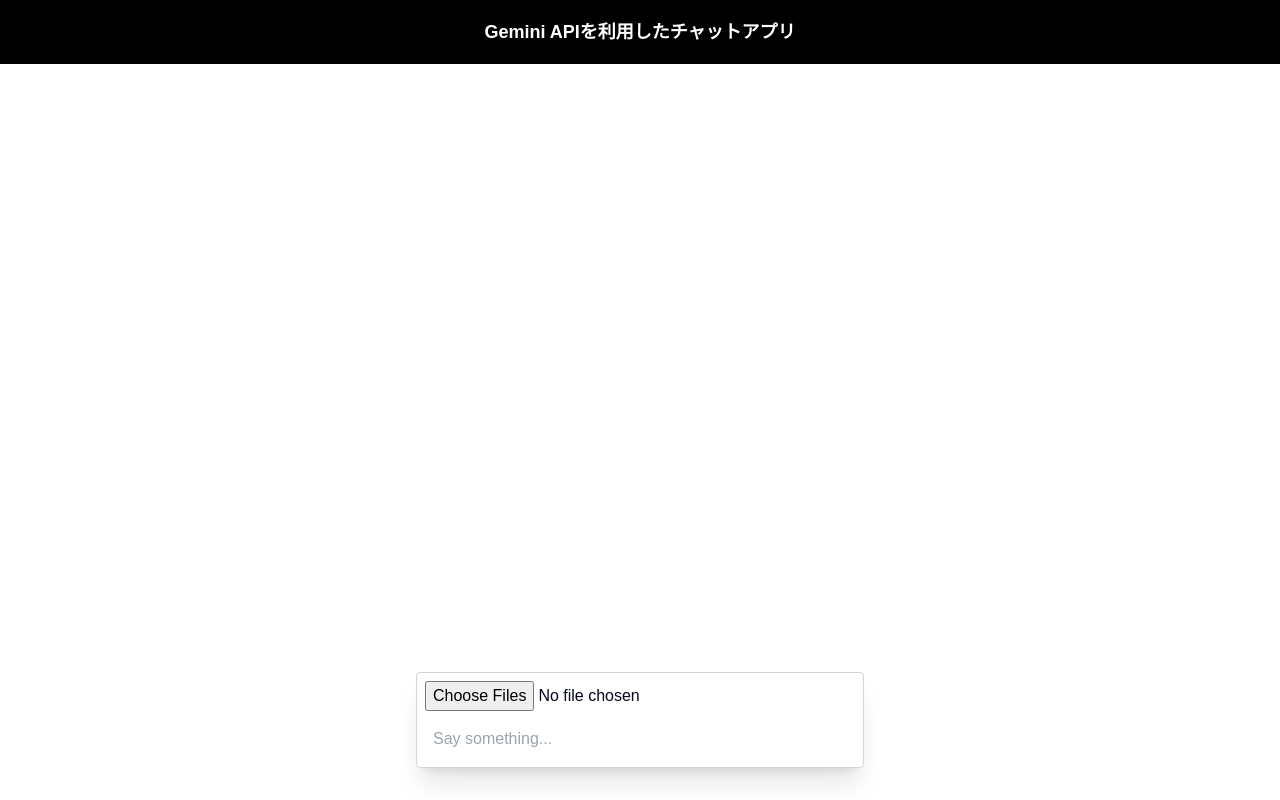
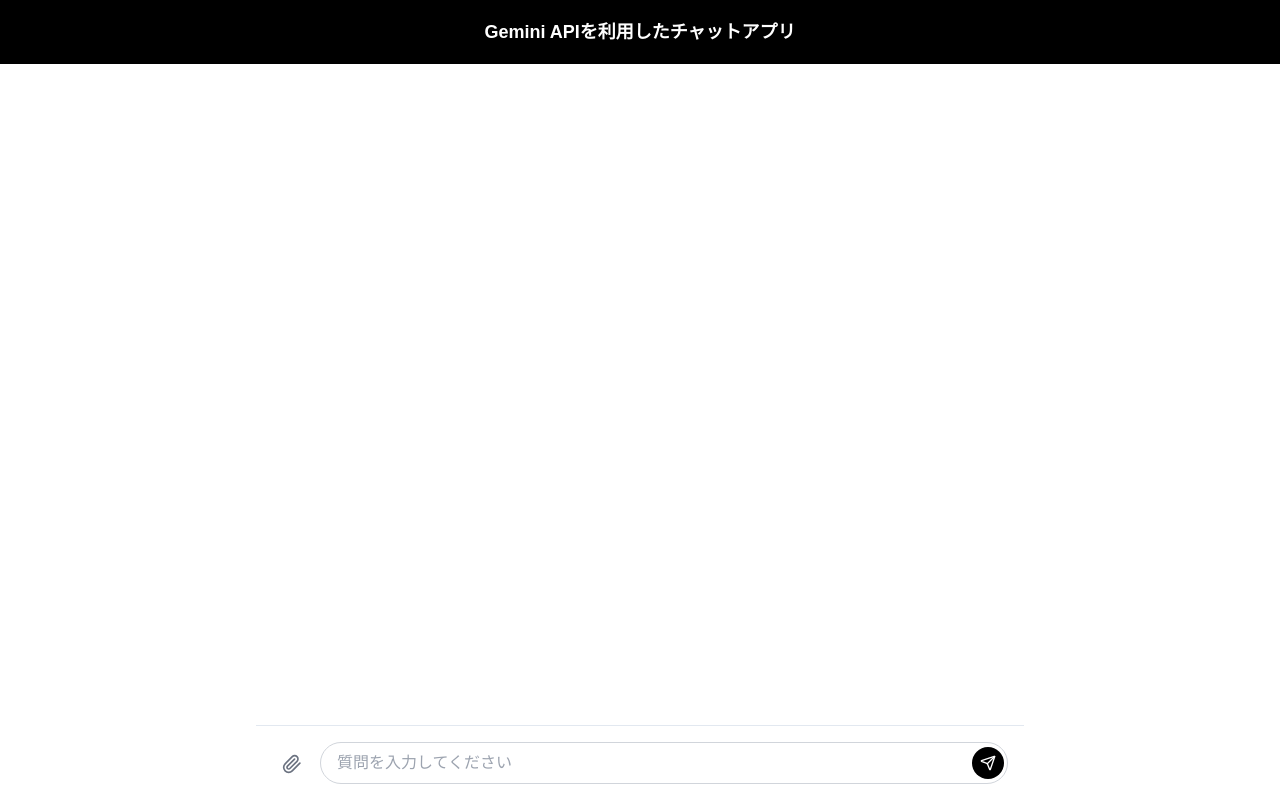
Before and after one commit to 2ndwave-yamamoto/chat-app, a Next.js app: page / in a window 1280 px wide. Built offline with nearby package versions, Linux system fonts and the light colour scheme.

Commit message:
page.tsx

```diff
--- a/app/page.tsx
+++ b/app/page.tsx
@@ -1,22 +1,44 @@
 'use client';
-
 import { useChat } from 'ai/react';
 import { useRef, useState } from 'react';
 import Image from 'next/image';
+import { Paperclip, Send, X } from 'lucide-react';
 
 export default function Chat() {
   const { messages, input, handleInputChange, handleSubmit } = useChat();
-
   const [files, setFiles] = useState<FileList | undefined>(undefined);
   const fileInputRef = useRef<HTMLInputElement>(null);
 
+  // FileListをArrayに変換するヘルパー関数
+  const fileListToArray = (fileList: FileList | undefined) => {
+    if (!fileList) return [];
+    return Array.from(fileList);
+  };
+
+  // ファイルを削除する関数
+  const removeFile = (indexToRemove: number) => {
+    if (!files) return;
+
+    const newFiles = fileListToArray(files).filter((_, index) => index !== indexToRemove);
+    const dataTransfer = new DataTransfer();
+    newFiles.forEach(file => dataTransfer.items.add(file));
+    setFiles(dataTransfer.files);
+
+    if (fileInputRef.current) {
+      fileInputRef.current.files = dataTransfer.files;
+    }
+  };
+
   return (
-    <div className="flex flex-col w-full max-w-md py-24 mx-auto stretch">
+    <div className="flex flex-col w-full h-full max-w-3xl mx-auto">
+      <div className="flex-1 overflow-y-auto py-4 px-4">
         {messages.map(m => (
-        <div key={m.id} className="whitespace-pre-wrap">
+          <div key={m.id} className="mb-4">
+            <div className="whitespace-pre-wrap rounded-lg bg-gray-100 p-3">
               {m.role === 'user' ? 'User: ' : 'AI: '}
               {m.content}
-          <div>
+            </div>
+            <div className="mt-2">
               {m?.experimental_attachments
                 ?.filter(attachment =>
                   attachment?.contentType?.startsWith('image/'),
@@ -25,32 +47,63 @@
                   <Image
                     key={`${m.id}-${index}`}
                     src={attachment.url}
-                  width={500}
-                  height={500}
+                    width={300}
+                    height={300}
                     alt={attachment.name ?? `attachment-${index}`}
+                    className="rounded-lg"
                   />
                 ))}
             </div>
           </div>
         ))}
+      </div>
+
+      <div className="border-t bg-white p-4">
+        {/* 添付ファイルのプレビュー */}
+        {files && files.length > 0 && (
+          <div className="mb-3 flex flex-wrap gap-2">
+            {fileListToArray(files).map((file, index) => (
+              <div
+                key={index}
+                className="relative group rounded-lg border border-gray-200 p-2 pr-8"
+              >
+                <div className="text-sm text-gray-600 max-w-[200px] truncate">
+                  {file.name}
+                </div>
+                <button
+                  type="button"
+                  onClick={() => removeFile(index)}
+                  className="absolute right-1 top-1/2 -translate-y-1/2 p-1 rounded-full hover:bg-gray-100"
+                >
+                  <X className="h-4 w-4 text-gray-500" />
+                </button>
+              </div>
+            ))}
+          </div>
+        )}
 
         <form
-        className="fixed bottom-0 w-full max-w-md p-2 mb-8 border border-gray-300 rounded shadow-xl space-y-2"
+          className="flex items-end gap-2"
           onSubmit={event => {
             handleSubmit(event, {
               experimental_attachments: files,
             });
-
             setFiles(undefined);
-
             if (fileInputRef.current) {
               fileInputRef.current.value = '';
             }
           }}
         >
+          <button
+            type="button"
+            className="flex h-10 w-10 items-center justify-center rounded-full hover:bg-gray-100"
+            onClick={() => fileInputRef.current?.click()}
+          >
+            <Paperclip className="h-5 w-5 text-gray-500" />
+          </button>
           <input
             type="file"
-          className=""
+            className="hidden"
             onChange={event => {
               if (event.target.files) {
                 setFiles(event.target.files);
@@ -58,14 +111,24 @@
             }}
             multiple
             ref={fileInputRef}
+            accept="image/*"
           />
+          <div className="relative flex-1">
             <input
-          className="w-full p-2"
+              className="w-full rounded-full border border-gray-300 py-2 pl-4 pr-10 focus:border-gray-400 focus:outline-none"
               value={input}
-          placeholder="Say something..."
+              placeholder="質問を入力してください"
               onChange={handleInputChange}
             />
+            <button
+              type="submit"
+              className="absolute right-1 top-1/2 flex h-8 w-8 -translate-y-1/2 items-center justify-center rounded-full bg-black text-white hover:bg-gray-800"
+            >
+              <Send className="h-4 w-4" />
+            </button>
+          </div>
         </form>
+      </div>
     </div>
   );
 }
```
Lines whose indentation alone changed are shown as unchanged.
